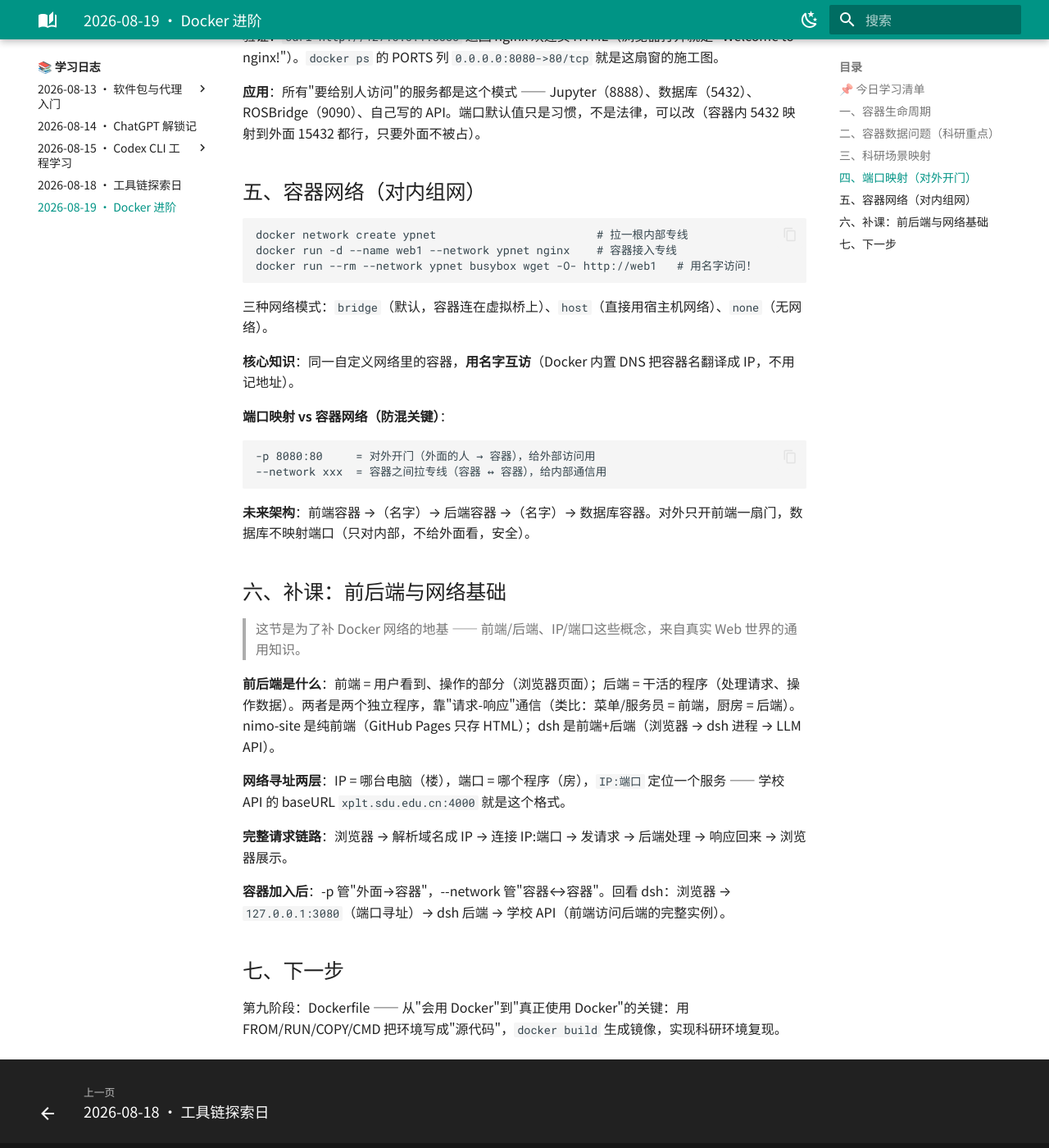
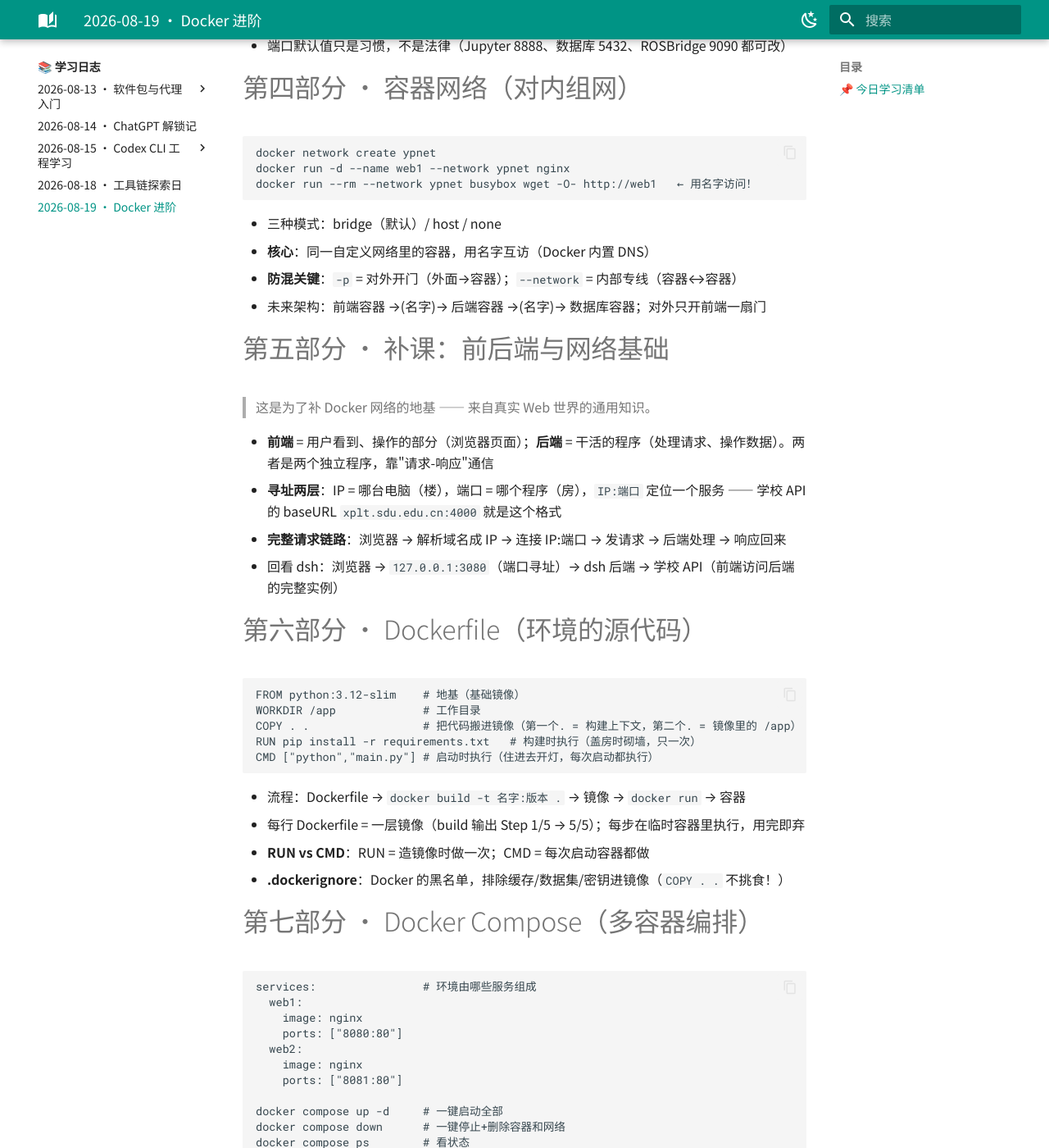
Before and after one commit to y-gougou/nimo-site, an MkDocs documentation site: the page built from docs/log/2026-08-19.md, in a window 1280 px wide and 1400 px high, scrolled down 2908 px. Shown: the whole window at 82% size. Built offline with MkDocs 1.6.1 and Material for MkDocs 9.7.7, drawn with Linux system fonts in a browser that asks for light colours; a script that is not in the unit is left out; some of the changed text lies outside the part shown.

Commit message:
finalize 08-19 log: full docker journey + pitfall list

```diff
--- a/docs/log/2026-08-19.md
+++ b/docs/log/2026-08-19.md
@@ -1,10 +1,10 @@
-# 2026-08-19 · Docker 进阶：生命周期、数据、端口与网络
+# 2026-08-19 · Docker 进阶：生命周期、数据、端口、网络、Dockerfile、Compose 与 Registry
 
 > 📅 **学习日志** · 2026 年 8 月 19 日 · 自动化专业 / 容器技术
 
 !!! abstract "一句话总结"
 
-    Docker 第二天：亲手走完容器生命周期状态机、用两个实验验证 Bind Mount 数据持久化、学会用端口映射把容器服务"对外开门"、用自定义网络让容器"内部组网互访"，并补上了前后端与网络寻址的基础概念课。
+    Docker 主干一日通关：容器生命周期、数据持久化、端口映射、容器网络、Dockerfile、Compose、Registry 全流程走完，并补上前端/后端与网络寻址的基础概念。挫折很多（今天踩了 15 个坑），但每个坑都是教材 —— 文末有完整的坑与教训清单。
 
 ---
 
@@ -14,18 +14,23 @@
 |---|---------|--------|
 | 1 | 生命周期状态机 | create → start → running → stop → exited → rm |
 | 2 | run vs start vs exec | 新建 / 唤醒已有 / 钻进运行中的，三者完全不同 |
-| 3 | 退出码含义 | 0 = 正常结束；137 = 被强杀（SIGKILL） |
-| 4 | 容器临时性 | rm 一删，容器里的数据全没（实验验证） |
-| 5 | Bind Mount | `-v ~/目录:/容器目录` 把宿主机目录挂进容器 |
-| 6 | 挂载的本质 | 同一份数据的两个视角，不是复制，写入双向可见 |
-| 7 | 端口映射 | `-p 外面:里面` = 在容器墙上开窗，浏览器才能访问容器内服务 |
-| 8 | 容器网络 | 同一自定义网络内容器用"名字"互访（Docker 内置 DNS） |
-| 9 | 前后端概念 | 前端=用户看到的页面；后端=干活的程序；靠请求-响应通信 |
-| 10 | 网络寻址 | IP=哪台电脑，端口=哪个程序；`IP:端口` 定位一个服务 |
+| 3 | 退出码 | 0 = 正常结束；137 = 被强杀（SIGKILL） |
+| 4 | 容器临时性 | rm 一删，容器里的数据全没 |
+| 5 | Bind Mount | `-v ~/目录:/容器目录`，同一份数据两个视角 |
+| 6 | Volume | Docker 托管的数据仓库；被容器引用时删不掉 |
+| 7 | 端口映射 | `-p 外面:里面` = 在容器墙上开窗，对外开门 |
+| 8 | 容器网络 | 同一网络内容器用"名字"互访（内置 DNS） |
+| 9 | 前后端基础 | 前端=页面，后端=干活的程序，请求-响应通信 |
+| 10 | Dockerfile | 环境的源代码；RUN 构建时执行，CMD 启动时执行 |
+| 11 | Compose | 一个 compose.yaml 管整个多容器环境 |
+| 12 | Registry | 镜像仓库；push 上传 / pull 下载，环境迁移 |
+| 13 | 镜像命名 | 镜像名 = 地址 + 名字 + 版本；不带地址 = 默认 Docker Hub |
+| 14 | 云服务器部署 | 本地 build+push → 服务器 pull+run + --restart=always |
+| 15 | 科研工作流 | 环境/代码/数据三分离：Git + Registry + 外部备份 |
 
 ---
 
-## 一、容器生命周期
+# 第一部分 · 容器生命周期
 
 昨天学会了 `docker run`（创建 + 进入 + 退出）。今天学**不重新创建**，直接操控已有容器 —— 核心是生命周期状态机：
 
@@ -35,91 +40,176 @@
 
 实验观察：
 
-- `docker start zealous_merkle`：容器 ID 不变，STATUS 从 Exited → Up —— **start 是唤醒，不是新建**
+- `docker start <容器>`：容器 ID 不变，STATUS 从 Exited → Up —— **start 是唤醒，不是新建**
 - `docker exec -it <容器> bash`：钻进**运行中**的容器，exit 退出后容器**继续跑**（PID 1 还活着）—— 与 `run -it` 里 exit 杀掉 PID 1 完全不同
-- 容器里敲 `docker` 报 command not found：CLI 是宿主机的工具，容器里没有 —— 隔离的铁证
+- 容器里敲 `docker` 报 command not found：CLI 是宿主机工具，容器里没有 —— 隔离的铁证
 - `docker stop`：docker ps 里消失、ps -a 里变 Exited —— 停车 ≠ 删除
-- `docker rm`：从 ps -a 彻底消失 —— 报废，不可恢复；但 `docker images` 里镜像还在（模具还在）
+- `docker rm`：从 ps -a 彻底消失 —— 报废，不可恢复；但镜像还在（模具还在）
 
 意外收获 —— 退出码：hello-world 是 `Exited (0)`（正常结束），而 stop 的 bash 容器是 `Exited (137)`（128+9，被 SIGKILL 强杀）。`docker stop` 会先发温柔信号等 10 秒，不响应才强杀。
 
-## 二、容器数据问题（科研重点）
+# 第二部分 · 容器数据（Bind Mount + Volume）
 
-**实验 A：体验数据消失**
+**问题**：容器是临时的，rm 一删，里面写的东西全跟着消失。镜像只会重建"干净的初始环境"。
 
-    docker run -it ubuntu bash          # 建容器
-    echo "重要数据" > /important.txt    # 写数据
-    exit                                # 退出
-    docker rm <容器>                    # 删容器
-    docker run --rm ubuntu cat /important.txt
-    # → cat: /important.txt: No such file or directory
+**解法一：Bind Mount**（自己管宿主机目录）
 
-结论：容器是临时的，rm 一删，里面写的东西全跟着消失。镜像只会重建"干净的初始环境"。
+    docker run -v ~/docker-data:/data ubuntu bash
 
-**实验 B：Bind Mount 救回数据**
+- 挂载 = **同一个地方的两个视角**，不是复制；写入双向可见
+- 容器删了，宿主机目录毫发无损（类比：给容器插 U 盘）
+- 适用：代码、配置文件、ROS workspace（你想亲眼看到文件）
 
-    mkdir ~/docker-data
-    docker run -it -v ~/docker-data:/data ubuntu bash
-    echo "persistent" > /data/hello.txt
-    exit && docker rm <容器>
-    ls ~/docker-data        # hello.txt 还在！
+**解法二：Volume**（Docker 管数据目录）
 
-关键理解：
+    docker volume create mydata
+    docker run -v mydata:/data ubuntu bash
 
-- `-v 宿主机目录:容器目录` = 挂载 —— **同一个地方的两个视角**，不是复制
-- 写入双向可见：容器里写宿主机看到，宿主机写容器里看到
-- 容器删了，宿主机目录毫发无损
-- 类比：给容器插 U 盘 —— 播放器（容器）删了，U 盘（数据）还在
+- 卷名（无 / 开头）= Volume；路径（/ 或 ~ 开头）= Bind Mount，系统靠这个区分
+- 数据跟卷走，不跟容器走 —— 跨容器共享、抗容器删除
+- 卷被容器引用时删不掉（volume is in use）—— 先删容器才能删卷
+- 适用：数据库数据、程序生成的数据（不想手动碰文件）
+- 适用：数据库数据、程序生成的数据
 
-## 三、科研场景映射
+**⚠️ 重点：Volume ≠ 永久备份** —— 卷活在你宿主机磁盘上；宿主机/云服务器没了，卷也没了。真正的保险 = 定期备份到外部存储（对象存储/NAS/异地）。
 
-    项目代码 / ROS workspace  → git 管理（版本化）
-    数据集 / checkpoint / 结果 → Bind Mount 挂进容器（数据存活）
-    Dockerfile + compose.yaml  → 可复现环境
-
-以后跑实验的标准姿势：`docker run -v ~/数据:/data -v ~/代码:/workspace ...` —— 容器随便删，数据稳如泰山。
-
-## 四、端口映射（对外开门）
+# 第三部分 · 端口映射（对外开门）
 
     docker run -d -p 8080:80 --name web-demo nginx
 
-新参数：`-d` = 后台运行（服务器类容器的标准姿势）；`--name` = 起名字；`-p 外面:里面` = 端口映射。
+- `-d` = 后台运行；`--name` = 起名字；`-p 外面:里面` = 端口映射
+- **为什么两个端口**：容器有独立的网络世界，房间里的 nginx 监听"房间内"的 80，外面够不到。`-p` = 在墙上开窗，Docker 转接
+- 验证：`curl http://127.0.0.1:8080` 返回 nginx 欢迎页 HTML；`docker ps` 的 PORTS 列 `0.0.0.0:8080->80/tcp` 是施工图
+- 端口默认值只是习惯，不是法律（Jupyter 8888、数据库 5432、ROSBridge 9090 都可改）
 
-**为什么需要两个端口**：容器有独立的网络世界 —— 房间里的 nginx 监听"房间内"的 80，但外面的人够不到。`-p 8080:80` = 在墙上开一扇窗：外面（宿主机）8080 → 里面（容器）80，Docker 负责转接。
+# 第四部分 · 容器网络（对内组网）
 
-验证：`curl http://127.0.0.1:8080` 返回 nginx 欢迎页 HTML（浏览器打开就是 "Welcome to nginx!"）。`docker ps` 的 PORTS 列 `0.0.0.0:8080->80/tcp` 就是这扇窗的施工图。
+    docker network create ypnet
+    docker run -d --name web1 --network ypnet nginx
+    docker run --rm --network ypnet busybox wget -O- http://web1   ← 用名字访问！
 
-**应用**：所有"要给别人访问"的服务都是这个模式 —— Jupyter（8888）、数据库（5432）、ROSBridge（9090）、自己写的 API。端口默认值只是习惯，不是法律，可以改（容器内 5432 映射到外面 15432 都行，只要外面不被占）。
+- 三种模式：bridge（默认）/ host / none
+- **核心**：同一自定义网络里的容器，用名字互访（Docker 内置 DNS）
+- **防混关键**：`-p` = 对外开门（外面→容器）；`--network` = 内部专线（容器↔容器）
+- 未来架构：前端容器 →(名字)→ 后端容器 →(名字)→ 数据库容器；对外只开前端一扇门
 
-## 五、容器网络（对内组网）
+# 第五部分 · 补课：前后端与网络基础
 
-    docker network create ypnet                        # 拉一根内部专线
-    docker run -d --name web1 --network ypnet nginx    # 容器接入专线
-    docker run --rm --network ypnet busybox wget -O- http://web1   # 用名字访问！
+> 这是为了补 Docker 网络的地基 —— 来自真实 Web 世界的通用知识。
 
-三种网络模式：`bridge`（默认，容器连在虚拟桥上）、`host`（直接用宿主机网络）、`none`（无网络）。
+- **前端** = 用户看到、操作的部分（浏览器页面）；**后端** = 干活的程序（处理请求、操作数据）。两者是两个独立程序，靠"请求-响应"通信
+- **寻址两层**：IP = 哪台电脑（楼），端口 = 哪个程序（房），`IP:端口` 定位一个服务 —— 学校 API 的 baseURL `xplt.sdu.edu.cn:4000` 就是这个格式
+- **完整请求链路**：浏览器 → 解析域名成 IP → 连接 IP:端口 → 发请求 → 后端处理 → 响应回来
+- 回看 dsh：浏览器 → `127.0.0.1:3080`（端口寻址）→ dsh 后端 → 学校 API（前端访问后端的完整实例）
 
-**核心知识**：同一自定义网络里的容器，**用名字互访**（Docker 内置 DNS 把容器名翻译成 IP，不用记地址）。
+# 第六部分 · Dockerfile（环境的源代码）
 
-**端口映射 vs 容器网络（防混关键）**：
+    FROM python:3.12-slim    # 地基（基础镜像）
+    WORKDIR /app             # 工作目录
+    COPY . .                 # 把代码搬进镜像（第一个. = 构建上下文，第二个. = 镜像里的 /app）
+    RUN pip install -r requirements.txt   # 构建时执行（盖房时砌墙，只一次）
+    CMD ["python","main.py"] # 启动时执行（住进去开灯，每次启动都执行）
 
-    -p 8080:80     = 对外开门（外面的人 → 容器），给外部访问用
-    --network xxx  = 容器之间拉专线（容器 ↔ 容器），给内部通信用
+- 流程：Dockerfile → `docker build -t 名字:版本 .` → 镜像 → `docker run` → 容器
+- 每行 Dockerfile = 一层镜像（build 输出 Step 1/5 → 5/5）；每步在临时容器里执行，用完即弃
+- **RUN vs CMD**：RUN = 造镜像时做一次；CMD = 每次启动容器都做
+- **.dockerignore**：Docker 的黑名单，排除缓存/数据集/密钥进镜像（`COPY . .` 不挑食！）
 
-**未来架构**：前端容器 →（名字）→ 后端容器 →（名字）→ 数据库容器。对外只开前端一扇门，数据库不映射端口（只对内部，不给外面看，安全）。
+# 第七部分 · Docker Compose（多容器编排）
 
-## 六、补课：前后端与网络基础
+    services:                # 环境由哪些服务组成
+      web1:
+        image: nginx
+        ports: ["8080:80"]
+      web2:
+        image: nginx
+        ports: ["8081:80"]
 
-> 这节是为了补 Docker 网络的地基 —— 前端/后端、IP/端口这些概念，来自真实 Web 世界的通用知识。
+    docker compose up -d     # 一键启动全部
+    docker compose down      # 一键停止+删除容器和网络
+    docker compose ps        # 看状态
+    docker compose logs      # 看日志
 
-**前后端是什么**：前端 = 用户看到、操作的部分（浏览器页面）；后端 = 干活的程序（处理请求、操作数据）。两者是两个独立程序，靠"请求-响应"通信（类比：菜单/服务员 = 前端，厨房 = 后端）。nimo-site 是纯前端（GitHub Pages 只存 HTML）；dsh 是前端+后端（浏览器 → dsh 进程 → LLM API）。
+- Compose 自动做三件事：建网络（服务名=主机名，互访零配置）、规范命名、一键启停
+- **坑**：up 是增量的 —— 失败的残留容器会被复用（端口映射缺失）；诡异状态先 down 清场再 up
 
-**网络寻址两层**：IP = 哪台电脑（楼），端口 = 哪个程序（房），`IP:端口` 定位一个服务 —— 学校 API 的 baseURL `xplt.sdu.edu.cn:4000` 就是这个格式。
+# 第八部分 · Registry 与环境迁移
 
-**完整请求链路**：浏览器 → 解析域名成 IP → 连接 IP:端口 → 发请求 → 后端处理 → 响应回来 → 浏览器展示。
+    docker tag <已有镜像> <地址/名字:版本>   # 贴"带地址的名片"（不复制，内容不变）
+    docker push <地址/名字:版本>             # 上传到仓库（地址写在名字里）
+    docker pull <地址/名字:版本>             # 从仓库下载
+    docker rmi <镜像名>                      # 删镜像（rm 删容器，rmi 删镜像）
+    docker login                            # 登录公共仓库（本地仓库不需要）
+    docker save <镜像> -o 文件.tar           # 离线导出（备份/迁移）
+    docker load -i 文件.tar                  # 离线导入
 
-**容器加入后**：-p 管"外面→容器"，--network 管"容器↔容器"。回看 dsh：浏览器 → `127.0.0.1:3080`（端口寻址）→ dsh 后端 → 学校 API（前端访问后端的完整实例）。
+- **Registry = 存镜像的仓库**：Docker Hub 是公共的（要账号），本地 `registry` 容器 = 迷你仓库（不用登录，localhost 默认信任）
+- **镜像名 = 地址 + 名字 + 版本**；不带地址 = 默认 Docker Hub（所以 `docker run ypproject:v1` 会去 Docker Hub 找然后失败）
+- **迁移闭环**：build → tag → push → rmi（模拟换机）→ pull → run（环境原样复现）
+- **分层传输**：仓库里已有的层不重复传（Layer already exists）
+- **坑**：容器占用的镜像删不掉；pull 回来的名字带地址，run 要用全名
 
-## 七、下一步
+# 第九部分 · 云服务器部署
 
-第九阶段：Dockerfile —— 从"会用 Docker"到"真正使用 Docker"的关键：用 FROM/RUN/COPY/CMD 把环境写成"源代码"，`docker build` 生成镜像，实现科研环境复现。
+    # 服务器上（SSH 登录后）：
+    ssh 用户名@服务器IP                        # 远程进入服务器
+    sudo apt install -y docker.io docker-compose-v2   # 装 Docker
+    docker pull 你的账号/项目:v1               # 拉镜像（路线 B）
+    docker run -d --restart=always -p 8080:80 -v ~/data:/data 项目:v1
+    #                    ↑ 自动重启（服务器 7×24 的生命线）
+
+- 两条路线：A 代码路线（git clone + build）vs B 镜像路线（pull）—— 科研推荐 B，环境分毫不差
+- 数据挂载在服务器目录；服务器到期前：代码 git push、镜像 docker push、数据备份外部
+
+# 第十部分 · 科研 Docker 工作流（方法论）
+
+**核心原则：环境、代码、数据 —— 三样东西分开放**
+
+    project/                  ← 进 Git（代码 + Dockerfile + compose.yaml + requirements.txt）
+    ├── src/  configs/  Dockerfile  compose.yaml  README.md  .gitignore
+    /data/                    ← 不进 Git（大文件）
+    ├── datasets/  checkpoints/  logs/  results/
+
+**三套资产的三个流向**：
+
+    代码 + Dockerfile → Git（版本化）
+    镜像 → Registry（环境随取随用）
+    数据 → 外部存储备份（对象存储 / NAS / 异地）
+
+**运行姿势**：`docker run -v ~/project:/workspace -v ~/data:/data <镜像>` —— 容器一次性，代码和数据从外面挂进来。
+
+**换机器/服务器到期**：git clone + docker build/pull + 挂载数据 → run；到期前代码 push、镜像 push、数据备份。
+
+---
+
+# 📌 今日坑与教训清单（挫折全记录）
+
+> 今天踩了 15 个坑，每个都是教材。复习时重点看这里。
+
+| # | 坑 | 现象 | 教训 |
+|---|-----|------|------|
+| 1 | docker 组未生效 | permission denied ... docker.sock | 组变更要重新登录才生效 |
+| 2 | 容器里没有 docker 命令 | command not found | 容器只有镜像带的东西，CLI 在宿主机 |
+| 3 | stop 后退出码 137 | Exited (137) | 被强杀（SIGKILL）；0 才是正常结束 |
+| 4 | main.py 顶层缩进 | IndentationError | Python 顶层代码不能缩进；py_compile 可提前检查 |
+| 5 | Dockerfile 拼写 silm | build 时镜像找不到 | 名字拼错程序找不到，认真核对 |
+| 6 | build 忘写最后的 . | requires 1 argument | docker build 必须给构建上下文 |
+| 7 | compose.ymal 拼错 | no configuration file provided | Docker 只认 compose.yaml/yml |
+| 8 | YAML 冒号后没空格 | mapping values not allowed | `key: value` 冒号后必须有空格 |
+| 9 | compose up 复用坏容器 | PORTS 列空的 | up 是增量的；先 down 清场再 up |
+| 10 | nginx 镜像没有 wget | wget: not found | 精简镜像工具少；busybox 当探针 |
+| 11 | rmi 删不掉镜像 | container is using its image | 容器存在（哪怕 Exited）就占用镜像，先删容器 |
+| 12 | pull 回来的名字带地址 | docker run 短名失败 | 镜像名 = 地址+名字+版本，run 用全名 |
+| 13 | tag 方向写反 | No such image | tag <已存在的源> <新名字> |
+| 14 | wget -o- vs -O- | 没输出 | 大写 -O 输出到终端，小写 -o 输出到文件 |
+| 15 | Volume 删不掉 | volume is in use | 卷被容器引用时受保护，先删容器 |
+
+---
+
+# 今日总结
+
+今天把 Docker 主干完整走完：**生命周期 → 数据 → 端口 → 网络 → Dockerfile → Compose → Registry → 云服务器 → 科研工作流**。
+
+- **最值钱的是方法论**：遇错先看报错原文（Docker 的报错其实都写得很清楚），再拆解、再修 —— 今天 15 个坑都是这么过来的
+- **最值钱的是心智模型**：容器=一次性房间、镜像=模具、-p=开窗、--network=专线、tag=贴名片、Registry=仓库
+- **下一步**：按提纲，等有场景再碰 ROS Docker、GPU Docker、Kubernetes（暂时不用深入）
--- a/docs/log/index.md
+++ b/docs/log/index.md
@@ -40,6 +40,6 @@
 
 ### 08-19 · Docker 进阶
 
-> 容器生命周期状态机、Bind Mount 数据持久化、端口映射（对外开门）、容器网络（对内组网）+ 前后端基础补课。
+> Docker 主干一日通关：生命周期、数据、端口、网络、Dockerfile、Compose、Registry、云服务器 + 15 个坑的完整教训清单。
 
-- [2026-08-19 · Docker 进阶：生命周期、数据、端口与网络](2026-08-19.md)
+- [2026-08-19 · Docker 进阶：生命周期、数据、端口、网络、Dockerfile、Compose 与 Registry](2026-08-19.md)
```
Also changed, not shown: docs/index.md (+1 -1 lines).
